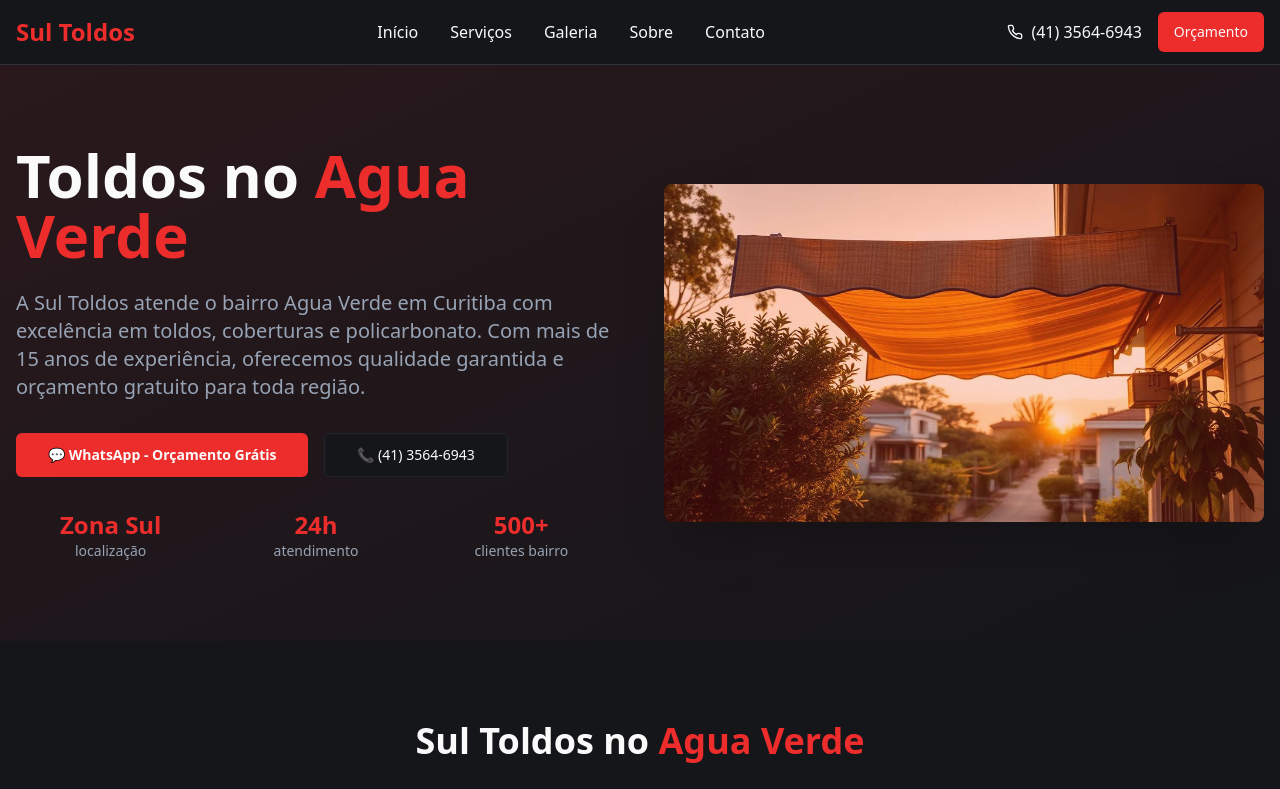
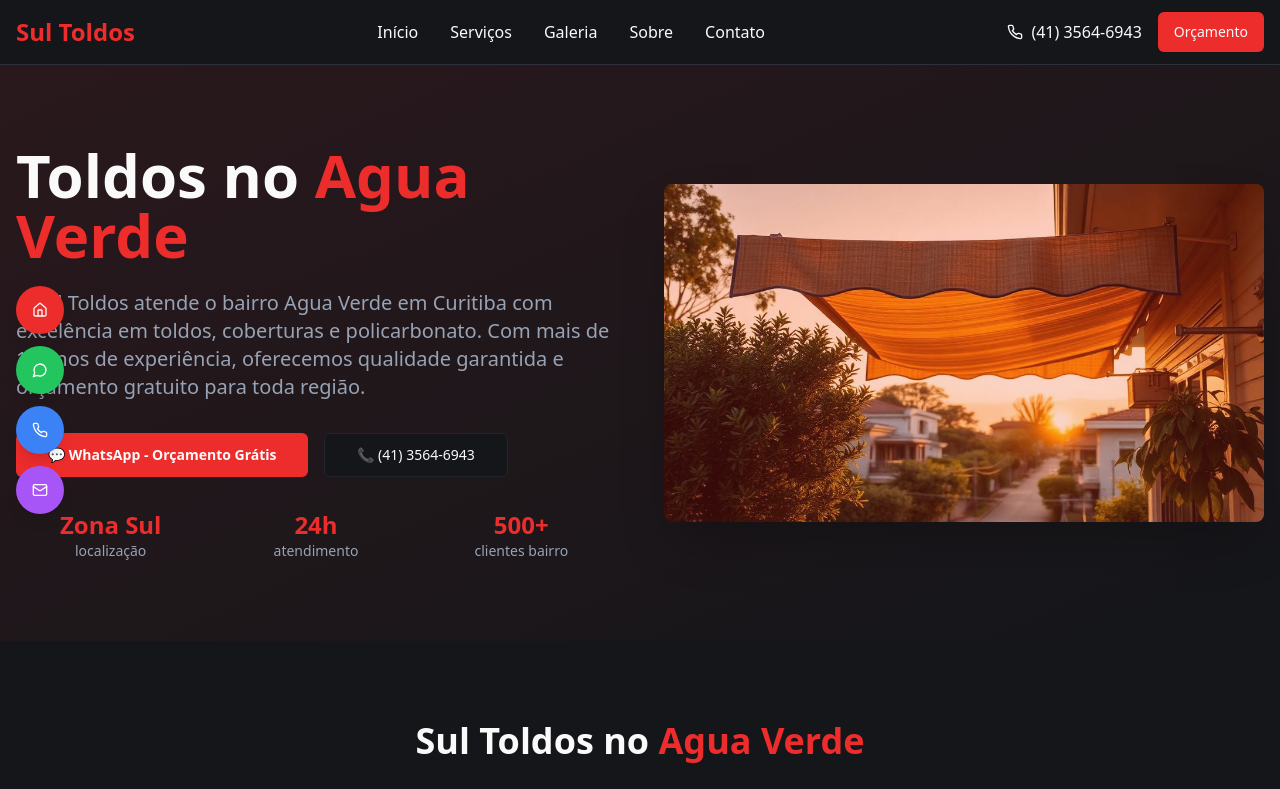
Before and after one commit to supremapix/sul-toldos-curitiba-online, a React (Vite) app: page /bairro/agua-verde in a window 1280 px wide. Shown: the top 789 px of the page. Built offline with nearby package versions, Linux system fonts and the light colour scheme.

Commit message:
Add floating action buttons

```diff
--- /dev/null
+++ b/src/components/FloatingButtons.tsx
@@ -0,0 +1,104 @@
+import { useState, useEffect } from "react";
+import { useNavigate } from "react-router-dom";
+import { ArrowUp, Home, MessageCircle, Phone, Mail } from "lucide-react";
+import { Button } from "@/components/ui/button";
+
+const FloatingButtons = () => {
+  const [showScrollTop, setShowScrollTop] = useState(false);
+  const navigate = useNavigate();
+
+  useEffect(() => {
+    const toggleVisibility = () => {
+      if (window.pageYOffset > 300) {
+        setShowScrollTop(true);
+      } else {
+        setShowScrollTop(false);
+      }
+    };
+
+    window.addEventListener("scroll", toggleVisibility);
+    return () => window.removeEventListener("scroll", toggleVisibility);
+  }, []);
+
+  const scrollToTop = () => {
+    window.scrollTo({
+      top: 0,
+      behavior: "smooth",
+    });
+  };
+
+  const handleWhatsApp = () => {
+    const message = "Olá, gostaria de solicitar um orçamento para toldos!";
+    window.open(`https://wa.me/5541998121324?text=${encodeURIComponent(message)}`, "_blank");
+  };
+
+  const handleCall = () => {
+    window.open("tel:+554135646943", "_self");
+  };
+
+  const handleEmail = () => {
+    window.open("mailto:contato@sultoldos.com.br?subject=Solicitação de Orçamento&body=Olá, gostaria de solicitar um orçamento para toldos.", "_self");
+  };
+
+  const handleHome = () => {
+    navigate("/");
+  };
+
+  return (
+    <div className="fixed left-4 top-1/2 -translate-y-1/2 z-50 flex flex-col gap-3">
+      {/* Botão Home */}
+      <Button
+        onClick={handleHome}
+        size="icon"
+        className="w-12 h-12 rounded-full bg-primary hover:bg-primary/90 text-primary-foreground shadow-lg hover:scale-110 transition-all duration-200"
+        title="Voltar ao início"
+      >
+        <Home className="h-5 w-5" />
+      </Button>
+
+      {/* Botão WhatsApp */}
+      <Button
+        onClick={handleWhatsApp}
+        size="icon"
+        className="w-12 h-12 rounded-full bg-green-500 hover:bg-green-600 text-white shadow-lg hover:scale-110 transition-all duration-200"
+        title="WhatsApp"
+      >
+        <MessageCircle className="h-5 w-5" />
+      </Button>
+
+      {/* Botão Telefone */}
+      <Button
+        onClick={handleCall}
+        size="icon"
+        className="w-12 h-12 rounded-full bg-blue-500 hover:bg-blue-600 text-white shadow-lg hover:scale-110 transition-all duration-200"
+        title="Ligar: (41) 3564-6943"
+      >
+        <Phone className="h-5 w-5" />
+      </Button>
+
+      {/* Botão Email */}
+      <Button
+        onClick={handleEmail}
+        size="icon"
+        className="w-12 h-12 rounded-full bg-purple-500 hover:bg-purple-600 text-white shadow-lg hover:scale-110 transition-all duration-200"
+        title="Enviar email"
+      >
+        <Mail className="h-5 w-5" />
+      </Button>
+
+      {/* Botão Voltar ao Topo */}
+      {showScrollTop && (
+        <Button
+          onClick={scrollToTop}
+          size="icon"
+          className="w-12 h-12 rounded-full bg-secondary hover:bg-secondary/80 text-secondary-foreground shadow-lg hover:scale-110 transition-all duration-200"
+          title="Voltar ao topo"
+        >
+          <ArrowUp className="h-5 w-5" />
+        </Button>
+      )}
+    </div>
+  );
+};
+
+export default FloatingButtons;
--- a/src/pages/bairro/[bairro].tsx
+++ b/src/pages/bairro/[bairro].tsx
@@ -3,6 +3,7 @@ import { Helmet } from "react-helmet";
 import Header from "@/components/Header";
 import Footer from "@/components/Footer";
 import YouTubeVideo from "@/components/YouTubeVideo";
+import FloatingButtons from "@/components/FloatingButtons";
 import { Button } from "@/components/ui/button";
 import { Card, CardContent, CardHeader, CardTitle } from "@/components/ui/card";
 
@@ -118,6 +119,7 @@ const BairroPage = () => {
 
       <div className="min-h-screen bg-background">
         <Header />
+        <FloatingButtons />
 
         <main>
           {/* Hero Section */}
--- a/src/pages/cidade/[cidade].tsx
+++ b/src/pages/cidade/[cidade].tsx
@@ -3,6 +3,7 @@ import { Helmet } from "react-helmet";
 import Header from "@/components/Header";
 import Footer from "@/components/Footer";
 import YouTubeVideo from "@/components/YouTubeVideo";
+import FloatingButtons from "@/components/FloatingButtons";
 import { Button } from "@/components/ui/button";
 import { Card, CardContent, CardHeader, CardTitle } from "@/components/ui/card";
 
@@ -103,6 +104,7 @@ const CidadePage = () => {
 
       <div className="min-h-screen bg-background">
         <Header />
+        <FloatingButtons />
 
         <main>
           {/* Hero Section */}
```
